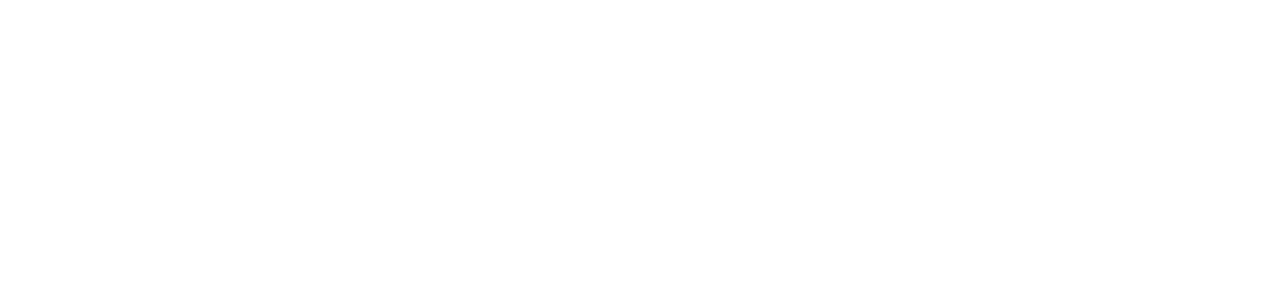
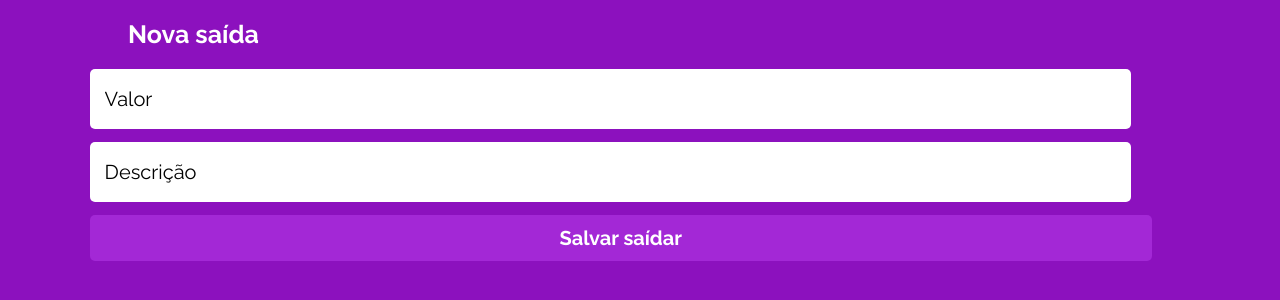
Before and after one commit to AlexandreCSilva/projeto13-mywallet-front, a React (Create React App) app: page /drawouts in a window 1280 px wide. Before the commit this address had no page. Shown: the top 300 px of the page. Built offline with nearby package versions, Linux system fonts and the light colour scheme; a web font is replaced by a local one.

Commit message:
creating the basic entries and drawouts css and html

```diff
--- a/src/javascript/App.js
+++ b/src/javascript/App.js
@@ -3,6 +3,8 @@
 import Login from "./Login";
 import Register from "./Register";
 import HomePage from "./HomePage";
+import Entries from "./Entries";
+import DrawOuts from "./DrawOuts";
 
 function App() {
 	return (
@@ -13,6 +15,8 @@
                     <Route path="/" element={<Login />} />
                     <Route path="/register" element={<Register />} />
                     <Route path="/homepage" element={<HomePage />} />
+                    <Route path="/entries" element={<Entries />} />
+                    <Route path="/drawouts" element={<DrawOuts />} />
                 </Routes>
             </BrowserRouter>
         </>
--- /dev/null
+++ b/src/javascript/DrawOuts.js
@@ -0,0 +1,125 @@
+import styled from "styled-components";
+import { useState, useEffect } from 'react';
+import { ThreeDots } from  'react-loader-spinner';
+import {  useNavigate } from 'react-router-dom';
+
+function DrawOuts (){
+    let drawOuts = false;
+    const navigate = useNavigate();
+    const [isAble, setIsAble] = useState(true);
+    const [form, setForm] = useState({
+        value: '',
+        description: '',
+    });
+
+    function handleForm (e) {
+        setForm({
+        ...form,
+        [e.target.name]: e.target.value,
+        })
+    }
+
+    useEffect(() => {
+        if (form.value !== '' && form.description !== '') {
+            drawOuts = true;
+        } else {
+            drawOuts = false;
+        }
+    }, [form]);
+
+    const addValue = (event) => {
+        navigate('/homepage');
+        /* drawOuts ? (
+            postLogin(form).then(setIsAble(false))
+            .catch(function (error) {
+                alert('Ocorreu um erro no login, tente novamente! '+error);
+                setIsAble(true);
+            }).then(function (response) {
+                if (response) {
+                    navigate('/homepage');
+                }
+            }).finally(function(){
+                setIsAble(true);
+            })
+        ) : alert('Preencha todos os campos!');
+
+        event.preventDefault(); */
+    }
+
+    return (
+        <Container>
+            <h1>Nova saída</h1>
+
+            <form onSubmit={addValue}>
+                <input type="number" name='value' value={form.value} onChange={handleForm} placeholder='Valor' disabled={!isAble ? true : false} />
+                <input type="text" name='description' value={form.description} onChange={handleForm} placeholder='Descrição' disabled={!isAble ? true : false} />
+                <button type="submit">
+                    {isAble ? 'Salvar saídar' : <ThreeDots
+                        height="10"
+                        width="80"
+                        radius="9"
+                        color="#FFFFFF"
+                        ariaLabel="three-dots-loading"
+                        wrapperStyle={{}}
+                        wrapperClassName=""
+                        visible={true}
+                    />}
+                </button>
+            </form>
+        </Container>
+    );
+}
+
+
+const Container = styled.div`
+    width: 100%;
+    height: 100vh;
+    background-color: #8c11be;
+
+    h1 {
+        padding-top: 22px;
+        padding-bottom: 22px;
+        font-family: 'Raleway';
+        font-weight: 700;
+        font-size: 25px;
+        color: #ffffff;
+    }
+
+    h1 {
+        width: 80%;
+        margin-left: 10%;
+    }
+
+    form input {
+        width: 80%;
+        height: 58px;
+        border-radius: 5px;
+        border: none;
+        margin-left: 7%;
+        margin-bottom: 13px;
+        padding-left: 15px;
+        font-family: 'Raleway';
+        font-weight: 400;
+        font-size: 20px;
+        color: #000000;
+    }
+
+    input::placeholder {
+        color: #000000;
+    }
+
+    form button {
+        width: 83%;
+        height: 46px;
+        margin-left: 7%;
+        background: #A328D6;
+        border-radius: 5px;
+        border: none;
+        font-family: 'Raleway';
+        font-weight: 700;
+        font-size: 20px;
+        color: #ffffff;
+    }
+`;
+
+export default DrawOuts;
--- /dev/null
+++ b/src/javascript/Entries.js
@@ -0,0 +1,125 @@
+import styled from "styled-components";
+import { useState, useEffect } from 'react';
+import { ThreeDots } from  'react-loader-spinner';
+import {  useNavigate } from 'react-router-dom';
+
+function Entries (){
+    let entries = false;
+    const navigate = useNavigate();
+    const [isAble, setIsAble] = useState(true);
+    const [form, setForm] = useState({
+        value: '',
+        description: '',
+    });
+
+    function handleForm (e) {
+        setForm({
+        ...form,
+        [e.target.name]: e.target.value,
+        })
+    }
+
+    useEffect(() => {
+        if (form.value !== '' && form.description !== '') {
+            entries = true;
+        } else {
+            entries = false;
+        }
+    }, [form]);
+
+    const addValue = (event) => {
+        navigate('/homepage');
+        /* entries ? (
+            postLogin(form).then(setIsAble(false))
+            .catch(function (error) {
+                alert('Ocorreu um erro no login, tente novamente! '+error);
+                setIsAble(true);
+            }).then(function (response) {
+                if (response) {
+                    navigate('/homepage');
+                }
+            }).finally(function(){
+                setIsAble(true);
+            })
+        ) : alert('Preencha todos os campos!');
+
+        event.preventDefault(); */
+    }
+
+    return (
+        <Container>
+            <h1>Nova entrada</h1>
+
+            <form onSubmit={addValue}>
+                <input type="number" name='value' value={form.value} onChange={handleForm} placeholder='Valor' disabled={!isAble ? true : false} />
+                <input type="text" name='description' value={form.description} onChange={handleForm} placeholder='Descrição' disabled={!isAble ? true : false} />
+                <button type="submit">
+                    {isAble ? 'Salvar entrada' : <ThreeDots
+                        height="10"
+                        width="80"
+                        radius="9"
+                        color="#FFFFFF"
+                        ariaLabel="three-dots-loading"
+                        wrapperStyle={{}}
+                        wrapperClassName=""
+                        visible={true}
+                    />}
+                </button>
+            </form>
+        </Container>
+    );
+}
+
+
+const Container = styled.div`
+    width: 100%;
+    height: 100vh;
+    background-color: #8c11be;
+
+    h1 {
+        padding-top: 22px;
+        padding-bottom: 22px;
+        font-family: 'Raleway';
+        font-weight: 700;
+        font-size: 25px;
+        color: #ffffff;
+    }
+
+    h1 {
+        width: 80%;
+        margin-left: 10%;
+    }
+
+    form input {
+        width: 80%;
+        height: 58px;
+        border-radius: 5px;
+        border: none;
+        margin-left: 7%;
+        margin-bottom: 13px;
+        padding-left: 15px;
+        font-family: 'Raleway';
+        font-weight: 400;
+        font-size: 20px;
+        color: #000000;
+    }
+
+    input::placeholder {
+        color: #000000;
+    }
+
+    form button {
+        width: 83%;
+        height: 46px;
+        margin-left: 7%;
+        background: #A328D6;
+        border-radius: 5px;
+        border: none;
+        font-family: 'Raleway';
+        font-weight: 700;
+        font-size: 20px;
+        color: #ffffff;
+    }
+`;
+
+export default Entries;
--- a/src/javascript/HomePage.js
+++ b/src/javascript/HomePage.js
@@ -1,9 +1,12 @@
 import styled from "styled-components";
+import {  useNavigate } from 'react-router-dom';
 
 const user = { name: 'fulaninho' }
 const balance = [];
 
 function HomePage() {
+    const navigate = useNavigate();
+
     return (
         <Container>
             <span>
@@ -19,11 +22,11 @@
             </div>
 
             <Buttons>
-                <div>
+                <div onClick={() => navigate('/entries')}>
                     <ion-icon name="add-circle-outline"></ion-icon>
                     <p>Nova entrada</p>
                 </div>
-                <div>
+                <div onClick={() => navigate('/drawouts')}>
                     <ion-icon name="remove-circle-outline"></ion-icon>
                     <p>Nova saída</p>
                 </div>
--- a/src/javascript/Login.js
+++ b/src/javascript/Login.js
@@ -29,7 +29,6 @@
     }, [form]);
 
     const makeLogin = (event) => {
-        console.log('aqui')
         navigate('/homepage');
         /* login ? (
             postLogin(form).then(setIsAble(false))
```
